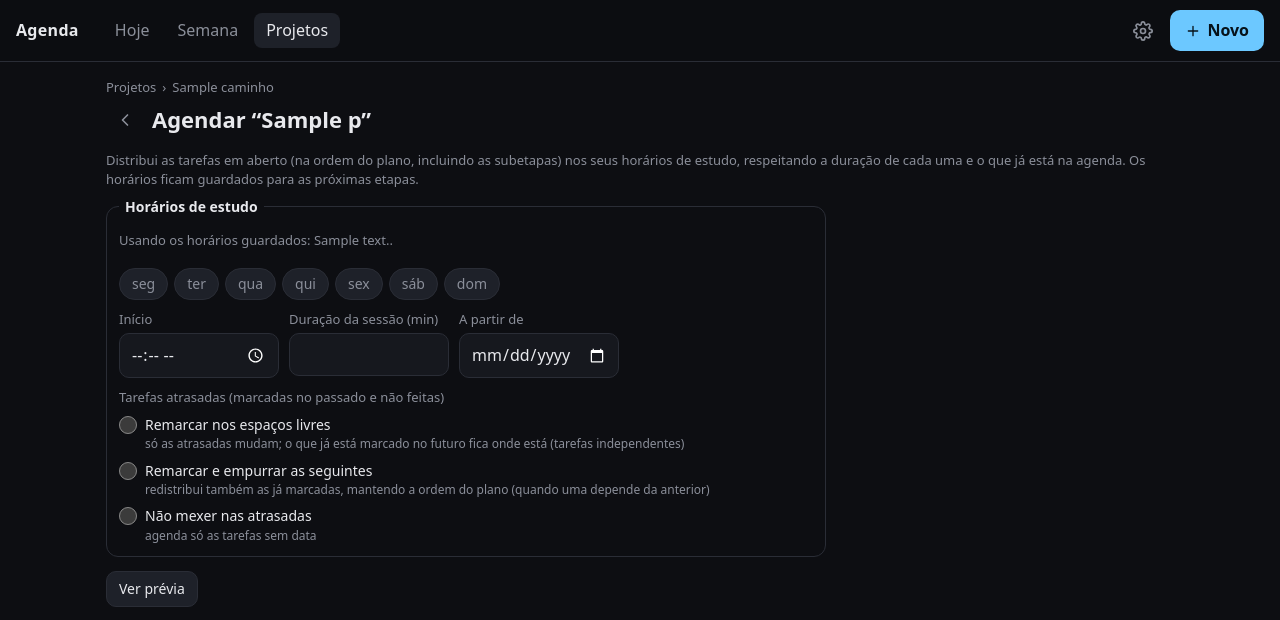
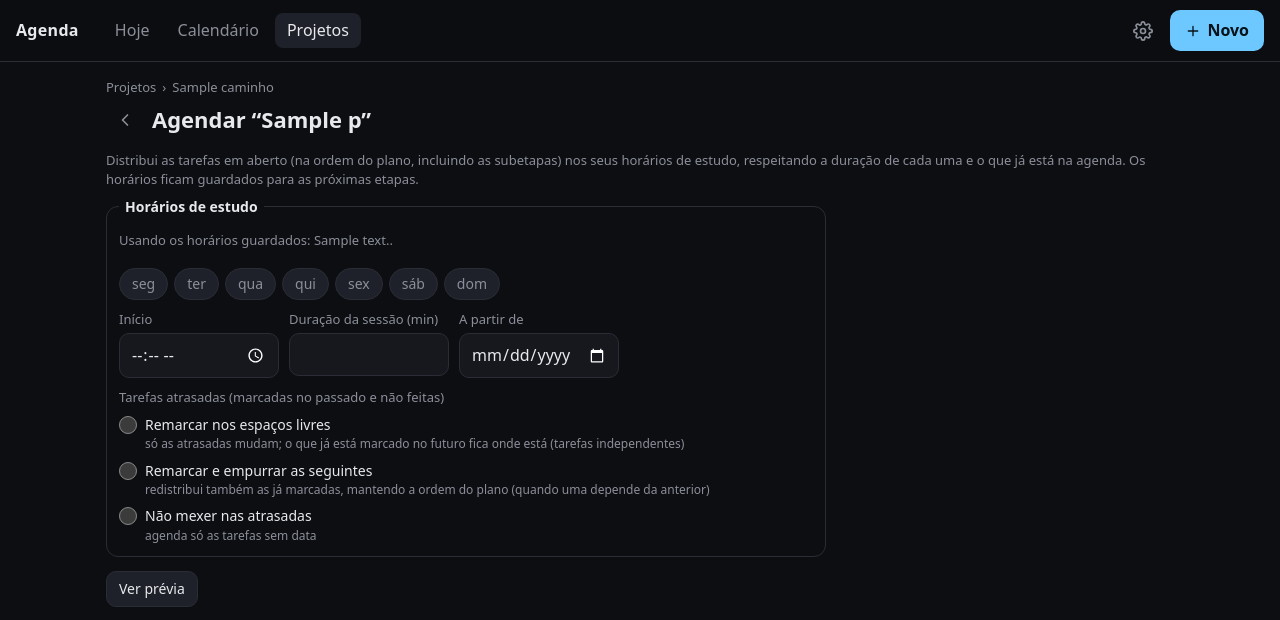
Before and after one commit to NickolasFerraz1/Projeto-Agenda, a FastAPI app: template app/templates/agendar.html in a window 1280 px wide. Shown: the top 620 px of the page. Run offline with FastAPI, Linux system fonts and the light colour scheme; the template is opened without the code that fills it: most values are stand-ins (such as "Sample title", 1, 10 or a date in 2020); parts of the project's set-up code (start-up, migrations or seed data) failed here and were passed over; some libraries are stand-ins or nearby versions.

Commit message:
feat(agenda): aba Semana passa a se chamar Calendário

```diff
--- a/app/templates/base.html
+++ b/app/templates/base.html
@@ -21,7 +21,7 @@
 		<a href="/" class="marca">Agenda</a>
 		<nav class="nav-topo">
 			<a href="/" class="{{ 'ativo' if aba == 'hoje' }}">Hoje</a>
-			<a href="/semana" class="{{ 'ativo' if aba == 'semana' }}">Semana</a>
+			<a href="/semana" class="{{ 'ativo' if aba == 'semana' }}">Calendário</a>
 			<a href="/projetos" class="{{ 'ativo' if aba == 'projetos' }}">Projetos</a>
 		</nav>
 		<a href="/areas" class="btn-icone {{ 'ativo' if aba == 'areas' }}" aria-label="Áreas">{{ icone("areas", 20) }}</a>
@@ -38,7 +38,7 @@
 
 	<nav class="abas" aria-label="Navegação">
 		<a href="/" class="{{ 'ativo' if aba == 'hoje' }}">{{ icone("hoje", 22) }}<span>Hoje</span></a>
-		<a href="/semana" class="{{ 'ativo' if aba == 'semana' }}">{{ icone("semana", 22) }}<span>Semana</span></a>
+		<a href="/semana" class="{{ 'ativo' if aba == 'semana' }}">{{ icone("semana", 22) }}<span>Calendário</span></a>
 		<a href="/projetos" class="{{ 'ativo' if aba == 'projetos' }}">{{ icone("projetos", 22) }}<span>Projetos</span></a>
 		<a href="/itens/novo" class="aba-novo">{{ icone("mais", 22) }}<span>Novo</span></a>
 	</nav>
```
Also changed, not shown: app/static/manifest.webmanifest.
